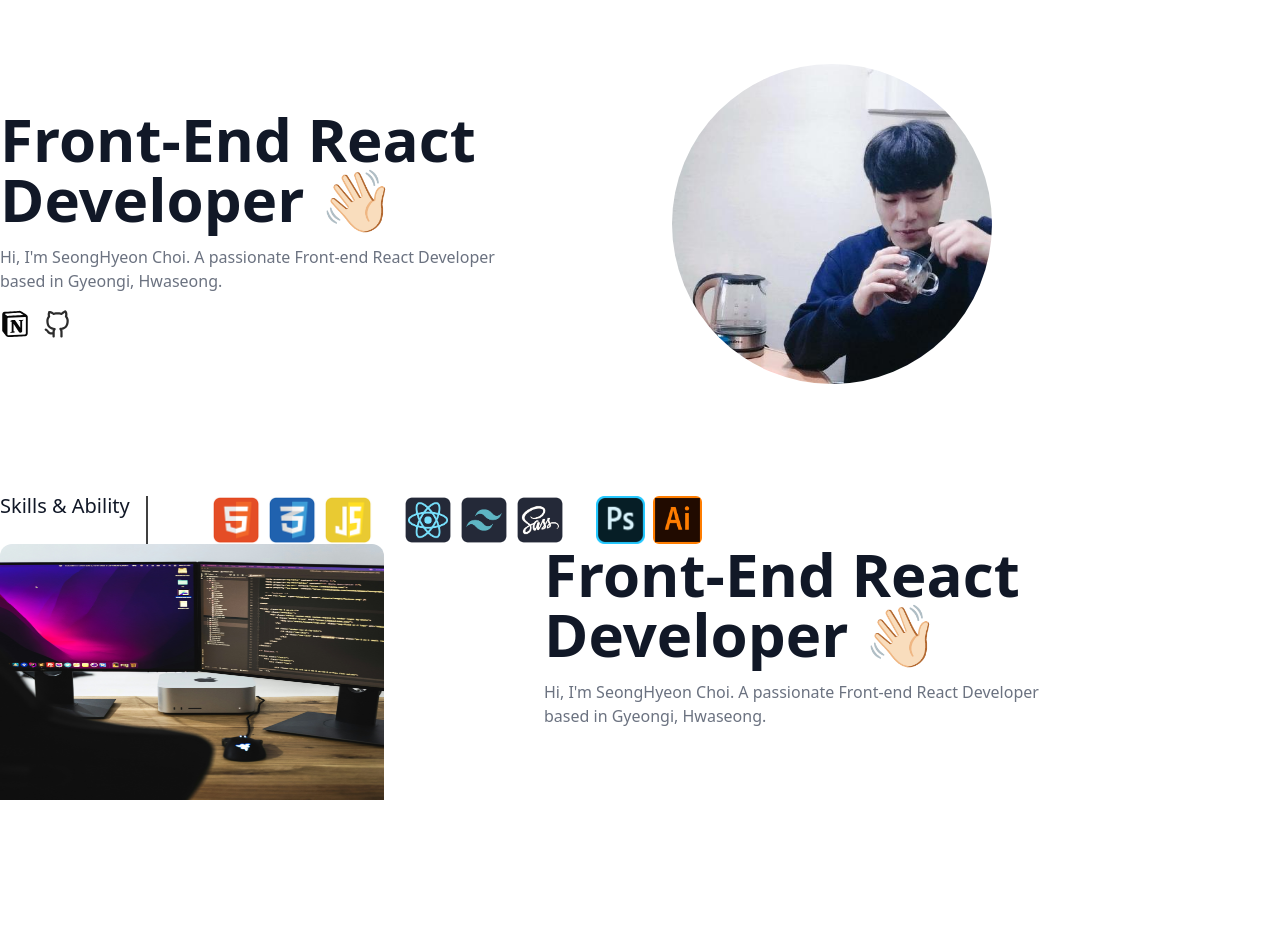
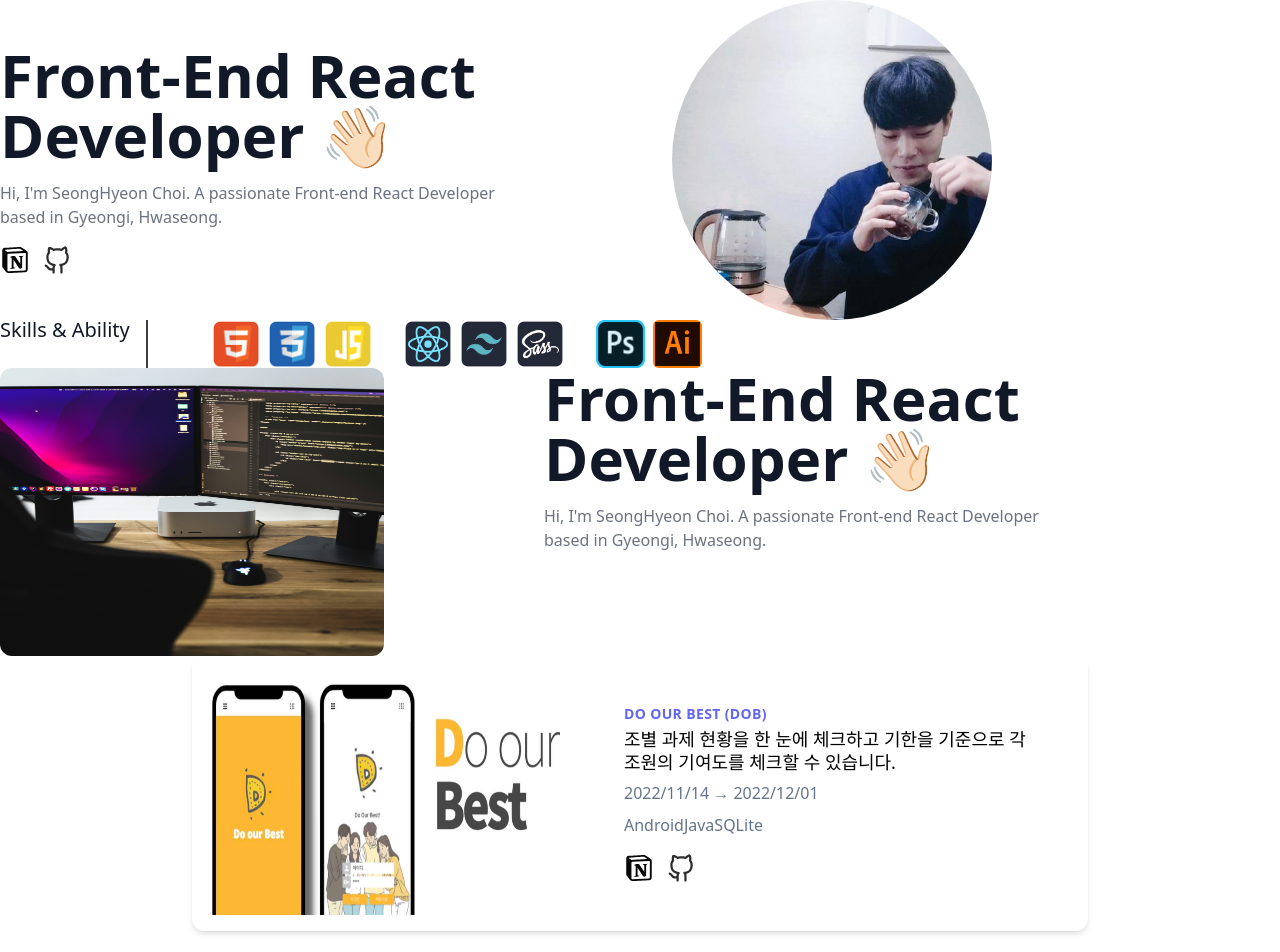
Before and after one commit to choidz/choidz.github.io, a React (Create React App) app: page / in a window 1280 px wide. Shown: the top 952 px of the page. Before the commit the page ends 800 px from the top, so only its background shows below. Built offline with nearby package versions, Linux system fonts and the light colour scheme.

Commit message:
design(home-??) : layout - home 들 컨테이너 설정

```diff
--- a/src/components/conatianer.jsx
+++ /dev/null
@@ -1,9 +0,0 @@
-import React from 'react'
-
-function conatianer() {
-  return (
-    <div>conatianer</div>
-  )
-}
-
-export default conatianer
--- /dev/null
+++ b/src/components/container.jsx
@@ -0,0 +1,7 @@
+import React from "react";
+
+function container({ children }) {
+  return <div className="mx-auto max-w-screen-md">{children}</div>;
+}
+
+export default container;
--- a/src/components/projectCard.jsx
+++ b/src/components/projectCard.jsx
@@ -37,18 +37,18 @@
 
 export default function ProjectSection() {
   return (
-    <div className="flex flex-col ">
+    <>
       {PROJECTS.map((project) => (
-        <div class="max-w-md mx-auto bg-white rounded-xl shadow-md overflow-hidden md:max-w-3xl mb-16">
+        <div class="max-w-md mx-auto bg-white rounded-xl shadow-md overflow-hidden md:max-w-4xl mb-16">
           <div class="md:flex max-x-3xl">
             <div class="md:shrink-0">
               <img
-                class="p-8 h-48 w-full object-fit md:h-full md:w-96"
+                class="p-4 h-48 w-full object-fit md:h-full md:w-96"
                 src={`images/projects/${project.image}`}
                 alt="projectImg"
               />
             </div>
-            <div class="p-8">
+            <div class="p-12">
               <div class="uppercase tracking-wide text-sm text-indigo-500 font-semibold">
                 {project.title}
               </div>
@@ -83,6 +83,6 @@
           </div>
         </div>
       ))}
-    </div>
+    </>
   );
 }
--- a/src/layouts/Layout.jsx
+++ b/src/layouts/Layout.jsx
@@ -1,17 +1,15 @@
 import HomeHero from "./home/home-hero";
-import Skills from "../components/skills";
+import HomeSkills from "./home/home-skills";
 import HomeAbout from "./home/home-about";
 import ProjectSection from "../components/projectCard";
 
 export default function layout() {
   return (
-    <div className="h-screen overflow-auto flex flex-row ">
-      <div className="className='flex flex-col justify-center gap-14 md:gap-16 py-16">
+      <div className="mx-auto max-w-screen-xl">
         <HomeHero />
-        <Skills />
+        <HomeSkills />
         <HomeAbout />
         <ProjectSection />
       </div>
-    </div>
   );
 }
--- a/src/layouts/home/home-about.jsx
+++ b/src/layouts/home/home-about.jsx
@@ -1,8 +1,8 @@
 import React from "react";
+
 
 export default function HomeAbout() {
   return (
-    <div className="flex flex-col">
       <div className="flex flex-row gap-x-40 ">
         <div className="flex flex-col max-w-xl">
           <img
@@ -24,6 +24,5 @@
           </p>
         </div>
       </div>
-    </div>
   );
 }
--- a/src/layouts/home/home-hero.jsx
+++ b/src/layouts/home/home-hero.jsx
@@ -2,7 +2,6 @@
 
 export default function HomeHero() {
   return (
-    <div className="flex flex-col gap-4 w-full mb-28 ">
       <div className="flex flex-row gap-x-40 items-center justify-items-center">
         <div className="flex flex-col ">
           <h1 className="mb-4 text-4xl font-extrabold leading-none text-gray-900 md:text-3xl lg:text-6xl dark:text-white">
@@ -43,6 +42,5 @@
           />
         </div>
       </div>
-    </div>
   );
 }
--- /dev/null
+++ b/src/layouts/home/home-projects.jsx
@@ -0,0 +1,9 @@
+import React from 'react'
+
+function HomeProjects() {
+  return (
+    <div>home-projects</div>
+  )
+}
+
+export default HomeProjects
--- a/src/components/skills.jsx
+++ b/src/layouts/home/home-skills.jsx
@@ -17,9 +17,8 @@
   ],
 ];
 
-function Skills() {
+function HomeSkills() {
   return (
-    <div className="flex flex-col gap-4 ">
       <div className="flex flex-row gap-x-16">
         <span className="text-xl text-gray-900 dark:text-white border-r-2 border-neutral-700 pr-4	leading-5	">
           Skills & Ability
@@ -38,8 +37,7 @@
           ))}
         </div>
       </div>
-    </div>
   );
 }
 
-export default Skills;
+export default HomeSkills;
```
